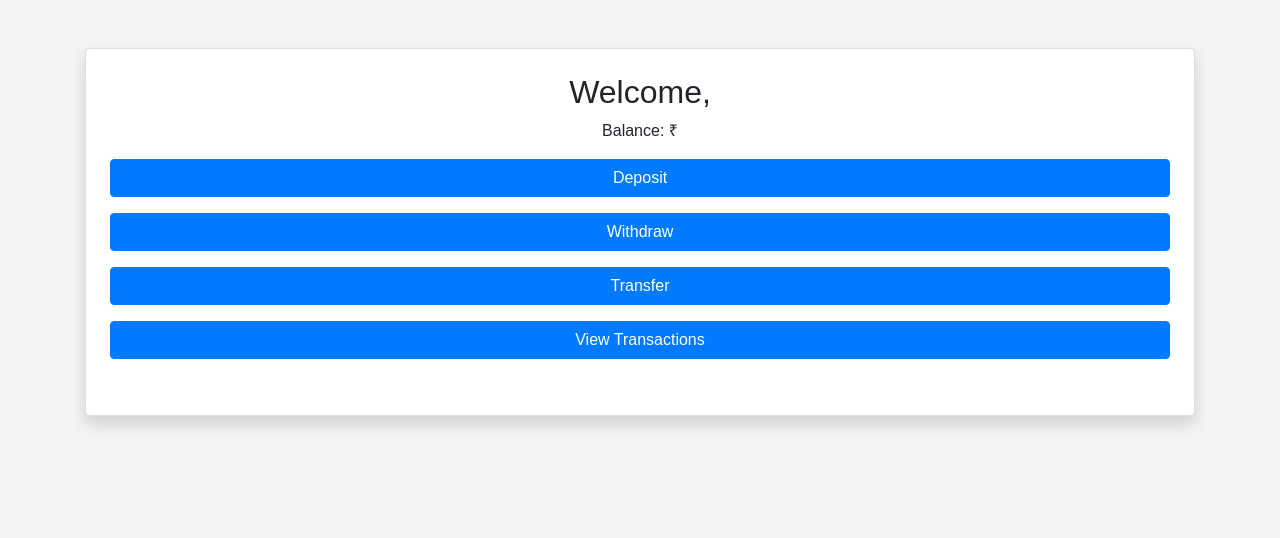
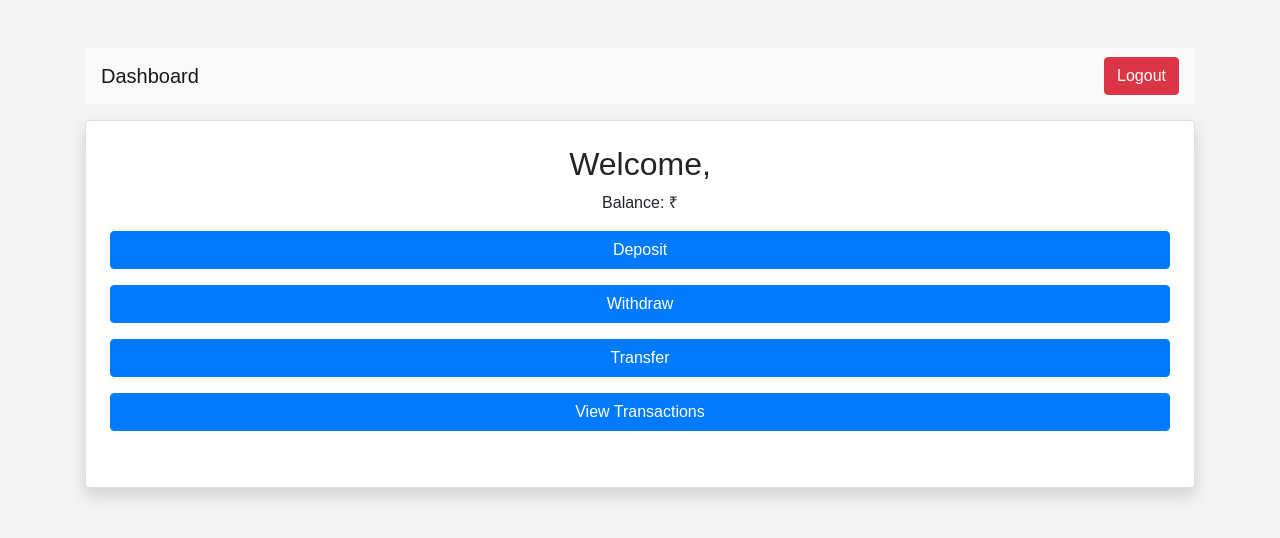
Before and after one commit to Nobita006/Fintech-Backend, a website: page dashboard.html in a window 1280 px wide. Drawn offline with nearby package versions, Linux system fonts and the light colour scheme.

Commit message:
Added logout button

```diff
--- a/dashboard.html
+++ b/dashboard.html
@@ -9,7 +9,12 @@
 </head>
 <body>
     <div class="container mt-5">
-        <div class="card shadow p-4">
+        <nav class="navbar navbar-expand-lg navbar-light bg-light justify-content-between">
+            <a class="navbar-brand">Dashboard</a>
+            <button class="btn btn-danger my-2 my-sm-0" onclick="logout()">Logout</button>
+        </nav>
+
+        <div class="card shadow p-4 mt-3">
             <h2 class="text-center">Welcome, <span id="username"></span></h2>
             <p class="text-center">Balance: ₹<span id="balance"></span></p>
             <div class="d-flex flex-column align-items-center">
--- a/scripts.js
+++ b/scripts.js
@@ -357,4 +357,14 @@ async function fetchTransactions() {
 
     document.getElementById('transactionForm').style.display = 'none';
     document.getElementById('transactionHistory').style.display = 'block';
+
+    // Update the balance after fetching transactions
+    fetchUserData();
 }
+
+// Logout function
+function logout() {
+    localStorage.removeItem('userId');
+    localStorage.removeItem('token');
+    window.location.href = 'index.html';
+}
```
